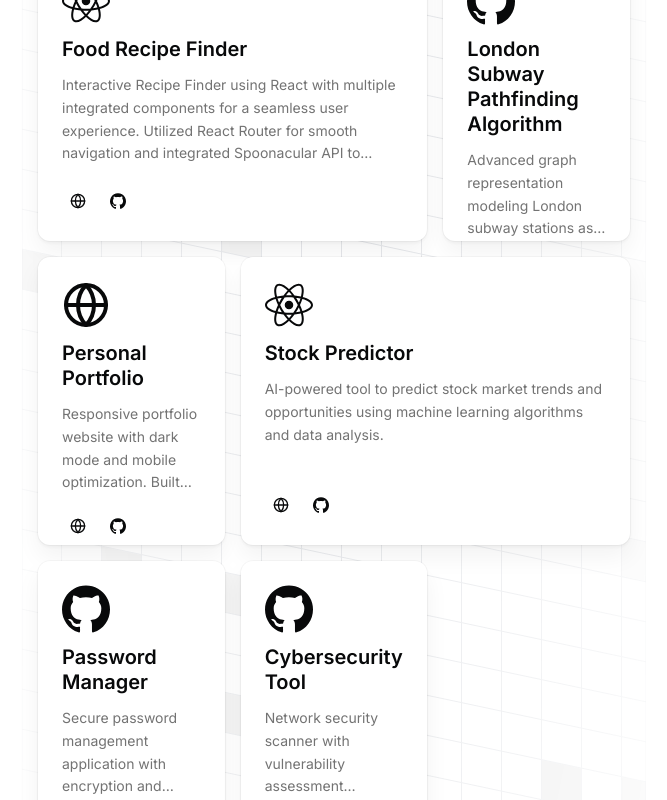
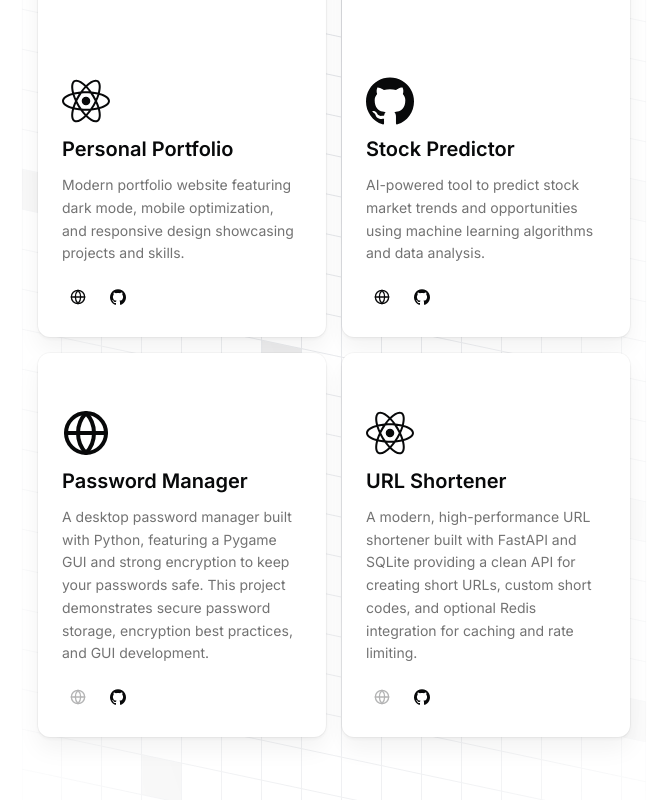
Before and after one commit to Jamwali/MagicPortfolio, a Next.js app: page / in a window 1280 px wide. Shown: the part 1300-2100 px from the top of the page, without its empty margins (306-973 px from the left). Built offline with nearby package versions, Linux system fonts and the light colour scheme.

Commit message:
Best one yet!

```diff
--- a/src/app/page.tsx
+++ b/src/app/page.tsx
@@ -143,10 +143,10 @@ export default function Page() {
               </div>
             </BlurFade>
             <BlurFade delay={BLUR_FADE_DELAY * 12}>
-              <BentoGrid className="auto-rows-[18rem] grid-cols-1 md:grid-cols-2 lg:grid-cols-3">
+              <BentoGrid className="auto-rows-[24rem] grid-cols-1 md:grid-cols-2">
                 <BentoCard
                   name={DATA.projects[0].title}
-                  className="col-span-1 md:col-span-2"
+                  className="col-span-1"
                   background={<div />}
                   Icon={Icons.react}
                   description={DATA.projects[0].description}
@@ -176,7 +176,7 @@ export default function Page() {
                 />
                 <BentoCard
                   name={DATA.projects[3].title}
-                  className="col-span-1 md:col-span-2"
+                  className="col-span-1"
                   background={<div />}
                   Icon={Icons.react}
                   description={DATA.projects[3].description}
--- a/src/components/magicui/bento-grid.tsx
+++ b/src/components/magicui/bento-grid.tsx
@@ -60,18 +60,14 @@ const BentoCard = ({
   >
     <div>{background}</div>
     <div className="p-6 h-full flex flex-col">
-      <div className="pointer-events-none z-10 flex transform-gpu flex-col gap-3 transition-all duration-300 lg:group-hover:-translate-y-10 flex-1">
+      <div className="flex-1"></div>
+
+      <div className="pointer-events-none z-10 flex transform-gpu flex-col gap-3 transition-all duration-300 lg:group-hover:-translate-y-2">
         <Icon className="h-12 w-12 origin-left transform-gpu text-foreground transition-all duration-300 ease-in-out group-hover:scale-75" />
         <h3 className="text-xl font-semibold text-foreground font-sans leading-tight">
           {name}
         </h3>
-        <p className="text-sm text-muted-foreground font-sans leading-relaxed overflow-hidden"
-           style={{
-             display: '-webkit-box',
-             WebkitLineClamp: 4,
-             WebkitBoxOrient: 'vertical',
-           }}
-        >
+        <p className="text-sm text-muted-foreground font-sans leading-relaxed">
           {description}
         </p>
       </div>
--- a/src/components/project-card.tsx
+++ b/src/components/project-card.tsx
@@ -57,7 +57,7 @@ export function ProjectCard({
             loop
             muted
             playsInline
-            className="pointer-events-none mx-auto h-40 w-full object-cover object-top" // needed because random black line at bottom of video
+            className="pointer-events-none mx-auto h-32 w-full object-cover object-top" // needed because random black line at bottom of video
           />
         )}
         {image && (
@@ -66,28 +66,28 @@ export function ProjectCard({
             alt={title}
             width={500}
             height={300}
-            className="h-40 w-full overflow-hidden object-cover object-top"
+            className="h-32 w-full overflow-hidden object-cover object-top"
           />
         )}
       </Link>
-      <CardHeader className="px-2">
-        <div className="space-y-1">
-          <CardTitle className="mt-1 text-base">{title}</CardTitle>
-          <time className="font-sans text-xs">{dates}</time>
-          <div className="hidden font-sans text-xs underline print:visible">
+      <CardHeader className="px-1 py-1">
+        <div className="space-y-0.5">
+          <CardTitle className="mt-0.5 text-xs leading-tight">{title}</CardTitle>
+          <time className="font-sans text-[9px]">{dates}</time>
+          <div className="hidden font-sans text-[9px] underline print:visible">
             {link?.replace("https://", "").replace("www.", "").replace("/", "")}
           </div>
-          <Markdown className="prose max-w-full text-pretty font-sans text-xs text-muted-foreground dark:prose-invert">
+          <Markdown className="prose max-w-full text-pretty font-sans text-[9px] leading-tight text-muted-foreground dark:prose-invert">
             {description}
           </Markdown>
         </div>
       </CardHeader>
-      <CardContent className="mt-auto flex flex-col px-2">
+      <CardContent className="mt-auto flex flex-col px-1 py-0">
         {tags && tags.length > 0 && (
-          <div className="mt-2 flex flex-wrap gap-1">
+          <div className="mt-1 flex flex-wrap gap-0.5">
             {tags?.map((tag) => (
               <Badge
-                className="px-1 py-0 text-[10px]"
+                className="px-0.5 py-0 text-[8px] leading-tight"
                 variant="secondary"
                 key={tag}
               >
@@ -97,12 +97,12 @@ export function ProjectCard({
           </div>
         )}
       </CardContent>
-      <CardFooter className="px-2 pb-2">
+      <CardFooter className="px-1 pb-1">
         {links && links.length > 0 && (
-          <div className="flex flex-row flex-wrap items-start gap-1">
+          <div className="flex flex-row flex-wrap items-start gap-0.5">
             {links?.map((link, idx) => (
               <Link href={link?.href} key={idx} target="_blank">
-                <Badge key={idx} className="flex gap-2 px-2 py-1 text-[10px]">
+                <Badge key={idx} className="flex gap-1 px-1 py-0.5 text-[8px] leading-tight">
                   {link.icon}
                   {link.type}
                 </Badge>
--- a/src/data/resume.tsx
+++ b/src/data/resume.tsx
@@ -106,76 +106,17 @@ export const DATA = {
       logoUrl: "/mcmaster.png",
       start: "Sep 2021",
       end: "Present",
+      description: "Comprehensive computer science program with co-operative education experience. Core coursework includes Data Structures and Algorithms, Database Systems, Computational Thinking, Logical Reasoning for Computer Science, Introduction to Software Development, Software Design Using Web Programming, and Principles of Programming Languages. Developing strong foundations in software engineering, problem-solving, and modern programming paradigms.",
     },
   ],
   projects: [
-    {
-      title: "Food Recipe Finder",
-      href: "https://recipe-finder-demo.netlify.app/",
-      dates: "Jan 2023 - Mar 2023",
-      active: true,
-      description:
-        "Interactive Recipe Finder using React with multiple integrated components for a seamless user experience. Utilized React Router for smooth navigation and integrated Spoonacular API to dynamically fetch and display recipes. Leveraged Bootstrap for fully responsive design across all devices.",
-      technologies: [
-        "React",
-        "JavaScript",
-        "Bootstrap",
-        "React Router",
-        "Spoonacular API",
-        "Responsive Design",
-      ],
-      links: [
-        {
-          type: "Website",
-          href: "https://recipe-finder-demo.netlify.app/",
-          icon: <Icons.globe className="size-3" />,
-        },
-        {
-          type: "Source",
-          href: "https://github.com/Jamwali/FoodRecipeFinder",
-          icon: <Icons.github className="size-3" />,
-        },
-      ],
-      image: "",
-      video: "",
-    },
-    {
-      title: "London Subway Pathfinding Algorithm",
-      href: "https://subway-pathfinding.netlify.app/",
-      dates: "Jan 2023 - Apr 2023",
-      active: true,
-      description:
-        "Advanced graph representation modeling London subway stations as nodes for comprehensive algorithmic analysis. Implemented location-based heuristics for Dijkstra's, Bellman-Ford's, and A* algorithms, significantly improving efficiency. Conducted thorough performance evaluations focusing on execution time, accuracy, and real-world applications.",
-      technologies: [
-        "Python",
-        "Matplotlib",
-        "Graph Algorithms",
-        "Dijkstra's Algorithm",
-        "A* Algorithm",
-        "Data Structures",
-      ],
-      links: [
-        {
-          type: "Website",
-          href: "https://subway-pathfinding.netlify.app/",
-          icon: <Icons.globe className="size-3" />,
-        },
-        {
-          type: "Source",
-          href: "https://github.com/Jamwali/LondonSubwayPathfinding",
-          icon: <Icons.github className="size-3" />,
-        },
-      ],
-      image: "",
-      video: "",
-    },
     {
       title: "Personal Portfolio",
       href: "https://aquamarine-kataifi-e281d7.netlify.app/",
       dates: "2024",
       active: true,
       description:
-        "Responsive portfolio website with dark mode and mobile optimization. Built with modern web technologies to showcase my projects and skills.",
+        "Modern portfolio website featuring dark mode, mobile optimization, and responsive design showcasing projects and skills.",
       technologies: [
         "HTML5",
         "CSS3",
@@ -230,11 +171,11 @@ export const DATA = {
     },
     {
       title: "Password Manager",
-      href: "https://password-manager-secure.netlify.app/",
+      href: "",
       dates: "2024",
       active: false,
       description:
-        "Secure password management application with encryption and auto-fill capabilities. Built with Python and Tkinter for desktop use.",
+        "A desktop password manager built with Python, featuring a Pygame GUI and strong encryption to keep your passwords safe. This project demonstrates secure password storage, encryption best practices, and GUI development.",
       technologies: [
         "Python",
         "Tkinter",
@@ -244,13 +185,8 @@ export const DATA = {
       ],
       links: [
         {
-          type: "Website",
-          href: "https://password-manager-secure.netlify.app/",
-          icon: <Icons.globe className="size-3" />,
-        },
-        {
           type: "Source",
-          href: "https://github.com/Jamwali/PasswordManager",
+          href: "https://github.com/Jamwali/Password-Manager",
           icon: <Icons.github className="size-3" />,
         },
       ],
@@ -258,28 +194,24 @@ export const DATA = {
       video: "",
     },
     {
-      title: "Cybersecurity Tool",
-      href: "https://cybersecurity-scanner.netlify.app/",
+      title: "URL Shortener",
+      href: "",
       dates: "2024",
       active: false,
       description:
-        "Network security scanner with vulnerability assessment features. Developed to help identify security vulnerabilities in network infrastructure.",
+        "A modern, high-performance URL shortener built with FastAPI and SQLite providing a clean API for creating short URLs, custom short codes, and optional Redis integration for caching and rate limiting.",
       technologies: [
         "Python",
-        "Nmap",
-        "Scapy",
-        "Network Security",
-        "Vulnerability Assessment",
+        "FastAPI",
+        "SQLite",
+        "Redis",
+        "API Development",
+        "Web Development",
       ],
       links: [
         {
-          type: "Website",
-          href: "https://cybersecurity-scanner.netlify.app/",
-          icon: <Icons.globe className="size-3" />,
-        },
-        {
           type: "Source",
-          href: "https://github.com/Jamwali/CybersecurityTool",
+          href: "https://github.com/Jamwali/URL-Shortner",
           icon: <Icons.github className="size-3" />,
         },
       ],
```
Also changed, not shown: 2 other files (tests, documents, lock files or other folders).
